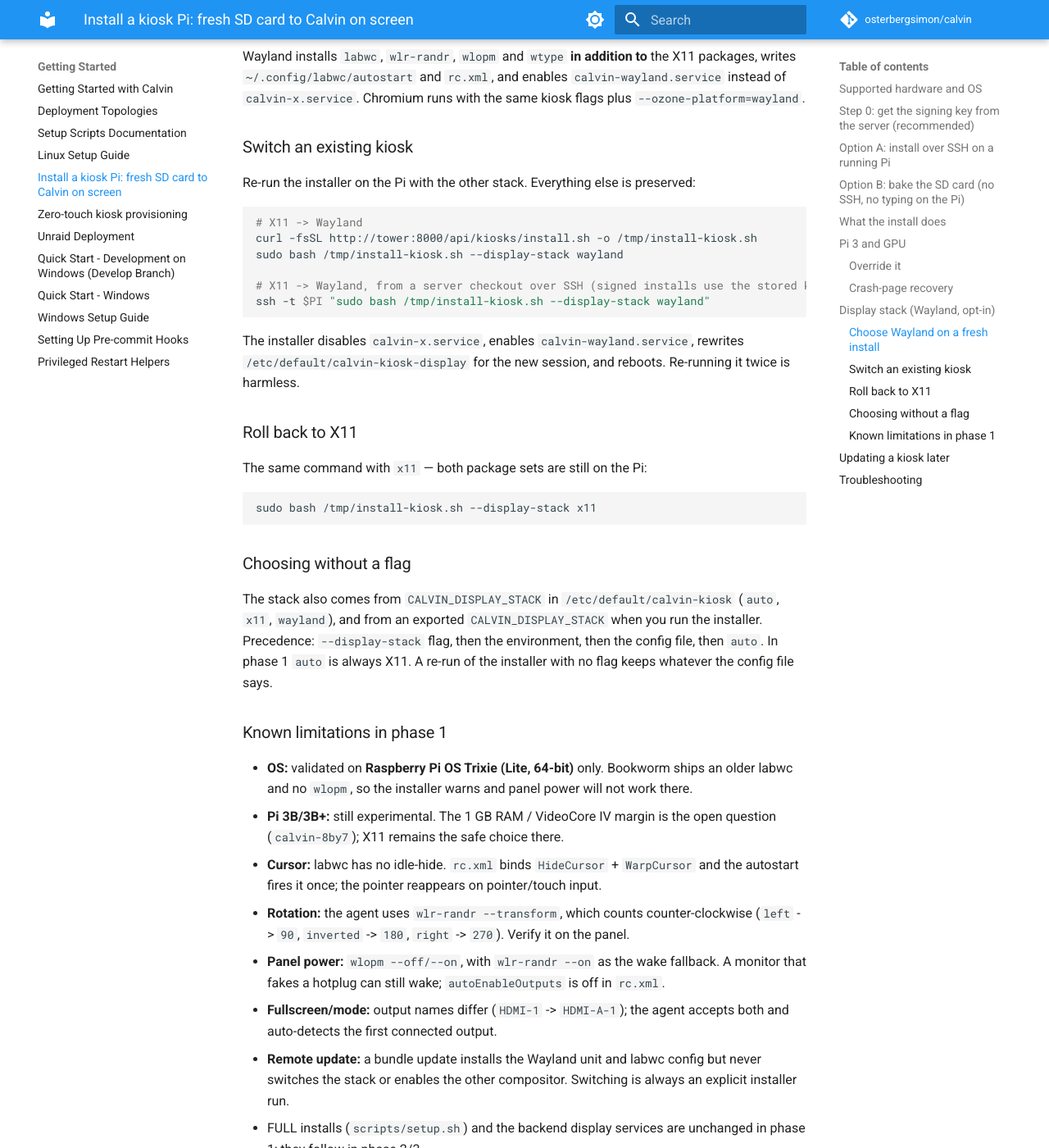
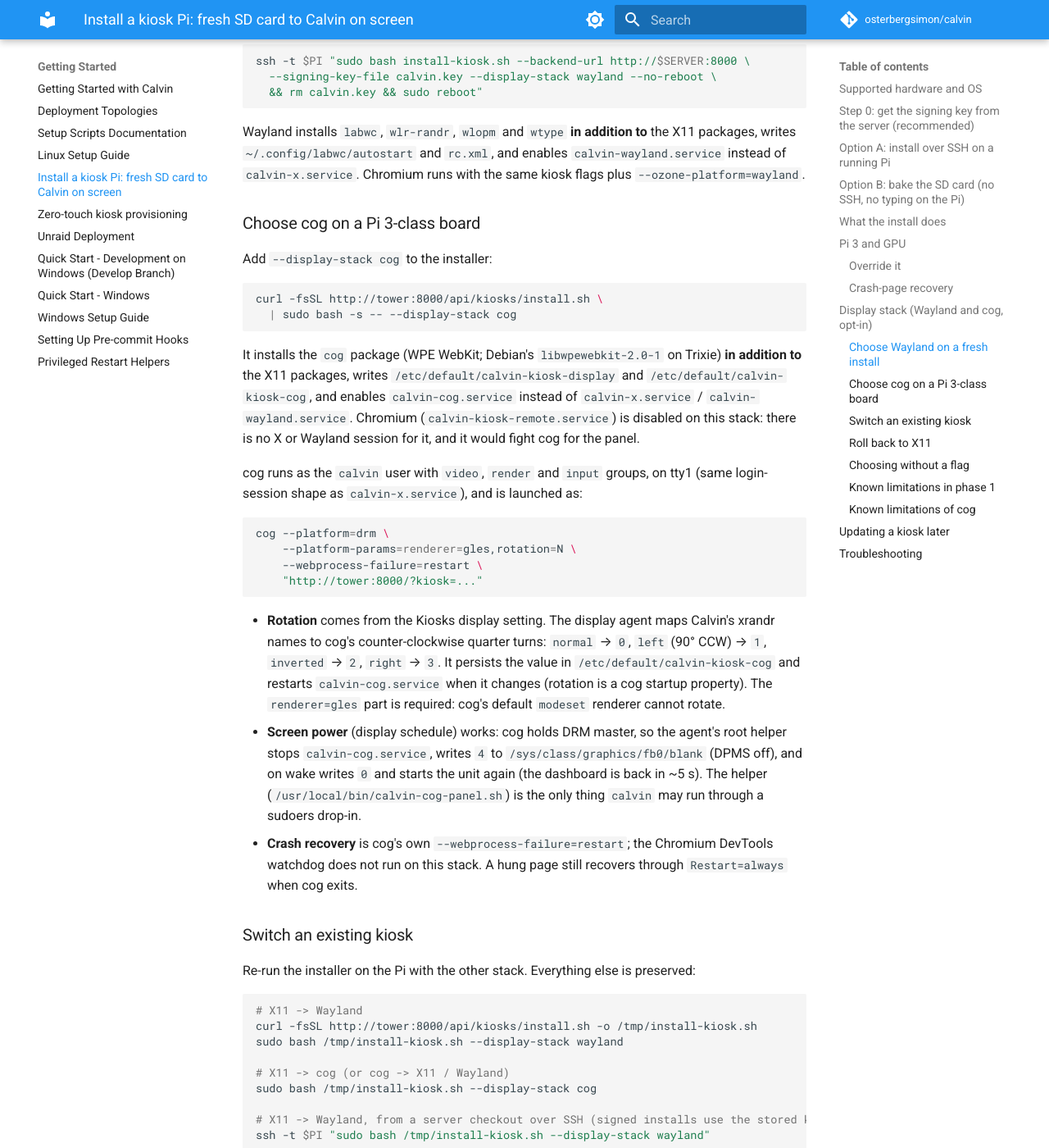
Before and after one commit to osterbergsimon/calvin, an MkDocs documentation site: the page built from docs/setup/KIOSK_INSTALL.md, in a window 1280 px wide and 1400 px high, scrolled down 6611 px. Shown: the whole window at 82% size. Built offline with MkDocs 1.6.1 and Material for MkDocs 9.7.7, drawn with Linux system fonts in a browser that asks for light colours; comment, search, counter and statistics services are not loaded; some of the changed text lies outside the part shown.

Commit message:
docs(kiosk): document the opt-in cog display stack (CLV-30)

````diff
--- a/docs/setup/KIOSK_INSTALL.md
+++ b/docs/setup/KIOSK_INSTALL.md
@@ -238,16 +238,21 @@ exists only for this probe. Settings live in `/etc/default/calvin-kiosk`:
 the watchdog out of the way: it never touches a unit that is not running (systemd
 owns that case) or one that started less than two minutes ago.
 
-## Display stack (Wayland, opt-in)
+## Display stack (Wayland and cog, opt-in)
 
 A kiosk normally runs **X11 + openbox**. You can install it on **Wayland + labwc**
-instead, which is what Raspberry Pi OS itself now defaults to. This is a **phase-1,
-opt-in pilot**: `auto` still means X11 everywhere, FULL (all-in-one) installs are
-unchanged, and it is **experimental on a Pi 3B+**. Real-hardware testing is tracked in
-bead `calvin-8by7`; see the design notes in
+or **cog** (WPE WebKit directly on DRM/KMS) instead. Both are **opt-in**:
+`auto` still means X11 everywhere, FULL (all-in-one) installs are unchanged, and
+switching is an installer re-run — not a re-flash.
+
+Wayland is a phase-1 pilot tracked in bead `calvin-8by7`; see the design notes in
 [../research/2026-10-29-kiosk-wayland.md](../research/2026-10-29-kiosk-wayland.md).
+cog was adopted for **Pi 3-class boards** (owner decision 2026-10-30, gate
+`g-10`); see [../research/2026-10-29-kiosk-cog.md](../research/2026-10-29-kiosk-cog.md).
+On the owner's Pi 3B+ (Trixie, cog 0.18.4) it renders the dashboard in portrait
+and the display schedule works through the framebuffer blank path below.
 
-Both stacks stay installed, so switching is a re-run of the installer — **not** a
+All stacks stay installed, so switching is a re-run of the installer — **not** a
 re-flash. Your server URL, kiosk id, hostname, signing key and display settings are
 kept.
 
@@ -273,6 +278,50 @@ packages, writes `~/.config/labwc/autostart` and `rc.xml`, and enables
 `calvin-wayland.service` instead of `calvin-x.service`. Chromium runs with the same
 kiosk flags plus `--ozone-platform=wayland`.
 
+### Choose cog on a Pi 3-class board
+
+Add `--display-stack cog` to the installer:
+
+```bash
+curl -fsSL http://tower:8000/api/kiosks/install.sh \
+  | sudo bash -s -- --display-stack cog
+```
+
+It installs the `cog` package (WPE WebKit; Debian's `libwpewebkit-2.0-1` on
+Trixie) **in addition to** the X11 packages, writes
+`/etc/default/calvin-kiosk-display` and `/etc/default/calvin-kiosk-cog`, and
+enables `calvin-cog.service` instead of `calvin-x.service` /
+`calvin-wayland.service`. Chromium (`calvin-kiosk-remote.service`) is disabled on
+this stack: there is no X or Wayland session for it, and it would fight cog for
+the panel.
+
+cog runs as the `calvin` user with `video`, `render` and `input` groups, on tty1
+(same login-session shape as `calvin-x.service`), and is launched as:
+
+```bash
+cog --platform=drm \
+    --platform-params=renderer=gles,rotation=N \
+    --webprocess-failure=restart \
+    "http://tower:8000/?kiosk=..."
+```
+
+- **Rotation** comes from the Kiosks display setting. The display agent maps
+  Calvin's xrandr names to cog's counter-clockwise quarter turns:
+  `normal` → `0`, `left` (90° CCW) → `1`, `inverted` → `2`, `right` → `3`.
+  It persists the value in `/etc/default/calvin-kiosk-cog` and restarts
+  `calvin-cog.service` when it changes (rotation is a cog startup property).
+  The `renderer=gles` part is required: cog's default `modeset` renderer cannot
+  rotate.
+- **Screen power** (display schedule) works: cog holds DRM master, so the agent's
+  root helper stops `calvin-cog.service`, writes `4` to
+  `/sys/class/graphics/fb0/blank` (DPMS off), and on wake writes `0` and starts
+  the unit again (the dashboard is back in ~5 s). The helper
+  (`/usr/local/bin/calvin-cog-panel.sh`) is the only thing `calvin` may run
+  through a sudoers drop-in.
+- **Crash recovery** is cog's own `--webprocess-failure=restart`; the Chromium
+  DevTools watchdog does not run on this stack. A hung page still recovers through
+  `Restart=always` when cog exits.
+
 ### Switch an existing kiosk
 
 Re-run the installer on the Pi with the other stack. Everything else is preserved:
@@ -282,29 +331,37 @@ Re-run the installer on the Pi with the other stack. Everything else is preserve
 curl -fsSL http://tower:8000/api/kiosks/install.sh -o /tmp/install-kiosk.sh
 sudo bash /tmp/install-kiosk.sh --display-stack wayland
 
+# X11 -> cog (or cog -> X11 / Wayland)
+sudo bash /tmp/install-kiosk.sh --display-stack cog
+
 # X11 -> Wayland, from a server checkout over SSH (signed installs use the stored key)
 ssh -t $PI "sudo bash /tmp/install-kiosk.sh --display-stack wayland"
 ```
 
-The installer disables `calvin-x.service`, enables `calvin-wayland.service`, rewrites
-`/etc/default/calvin-kiosk-display` for the new session, and reboots. Re-running it
-twice is harmless.
+The installer disables the other display units, enables the chosen one (and
+disables Chromium on cog), rewrites `/etc/default/calvin-kiosk-display` for the
+new session, and reboots. Re-running it twice is harmless.
 
 ### Roll back to X11
 
-The same command with `x11` — both package sets are still on the Pi:
+The same command with `x11` — every package set is still on the Pi:
 
 ```bash
 sudo bash /tmp/install-kiosk.sh --display-stack x11
 ```
 
+This re-enables `calvin-x.service` and Chromium and disables `calvin-cog.service`
+(and the Wayland compositor). Chromium and cog were both left installed, so it is
+a service switch, not a re-image; `sudo apt remove cog` only frees space.
+
 ### Choosing without a flag
 
 The stack also comes from `CALVIN_DISPLAY_STACK` in `/etc/default/calvin-kiosk`
-(`auto`, `x11`, `wayland`), and from an exported `CALVIN_DISPLAY_STACK` when you run
-the installer. Precedence: `--display-stack` flag, then the environment, then the
-config file, then `auto`. In phase 1 `auto` is always X11. A re-run of the installer
-with no flag keeps whatever the config file says.
+(`auto`, `x11`, `wayland`, `cog`), and from an exported `CALVIN_DISPLAY_STACK` when
+you run the installer. Precedence: `--display-stack` flag, then the environment,
+then the config file, then `auto`. In phase 1 `auto` is always X11 — switching
+`auto` to cog on Pi 3-class boards is a separate change after on-hardware checks.
+A re-run of the installer with no flag keeps whatever the config file says.
 
 ### Known limitations in phase 1
 
@@ -327,6 +384,25 @@ with no flag keeps whatever the config file says.
 - FULL installs (`scripts/setup.sh`) and the backend display services are unchanged in
   phase 1; they follow in phase 2/3.
 
+### Known limitations of cog
+
+- **OS/hardware:** validated on **Raspberry Pi OS Trixie (Lite, 64-bit)** and a
+  **Pi 3B+**. Debian's `cog`/WPE packaging is older than Trixie's on Bookworm, so the
+  installer warns there.
+- **Native `<select>` dropdowns do not open** under cog's DRM backend (upstream
+  issues #793/#503). Configure such settings from a phone/desktop; the rest of the
+  dashboard and Settings work.
+- **Rotation needs a restart** (cog has no runtime rotation API) — the agent
+  restarts the unit, so the screen blanks for a few seconds.
+- **Screen power** is the framebuffer-blank path; HDMI-CEC (`cec-ctl`) is not used
+  by the agent. A monitor that ignores DPMS stays lit.
+- **Touch capability** may not reach the page under cog; set `touchControls` and
+  `onScreenKeyboard` to `on` for the kiosk if the on-screen keyboard does not
+  appear automatically.
+- **Security horizon:** Debian's `wpewebkit` on Trixie lags Chromium's patches (see
+  the research doc §1.3). Keep cog kiosks on trusted networks and treat it as an
+  opt-in stack for Pi 3-class boards, not the default.
+
 ## Updating a kiosk later
 
 Use **Settings → Kiosks → Update** for that kiosk. The Pi pulls the new agent from the
````
